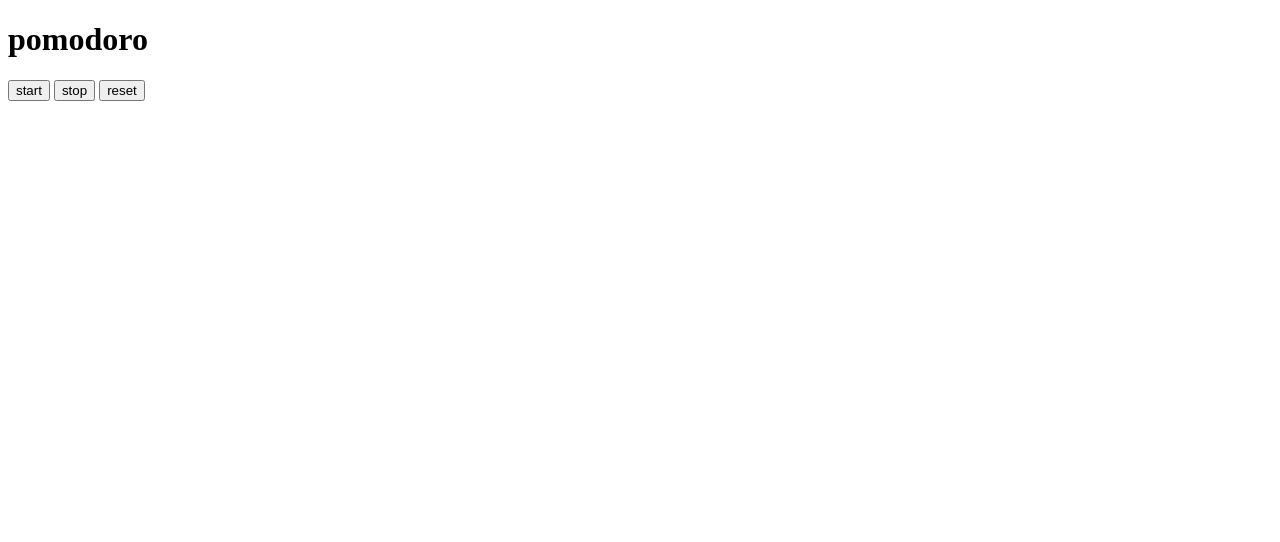
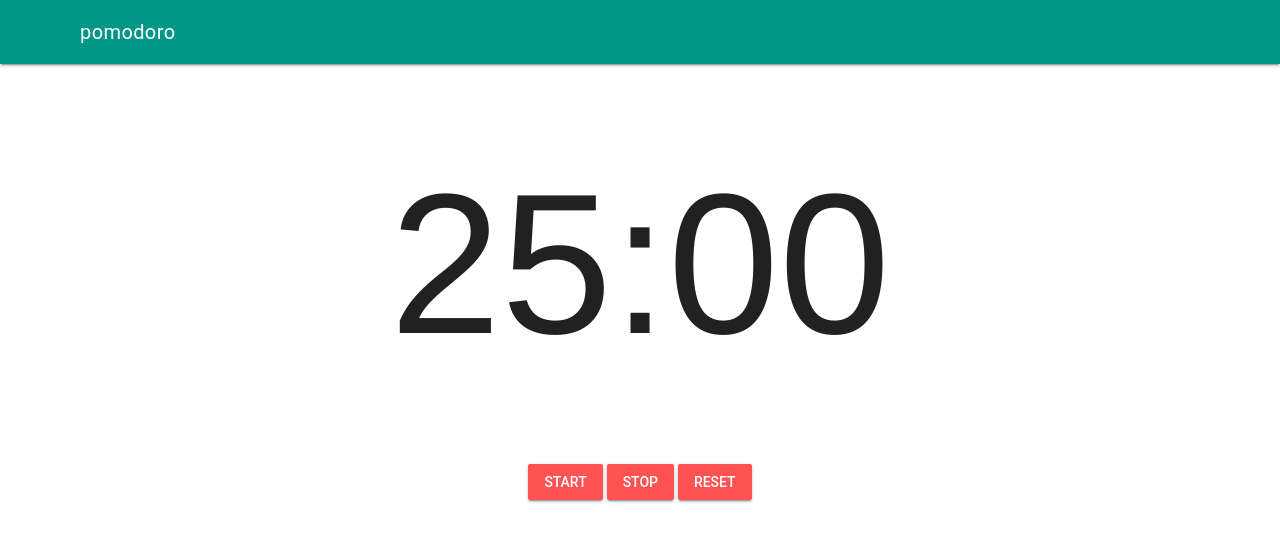
Before and after one commit to qazsato/pomodoro, a plain HTML site: page index.html in a window 1280 px wide. Drawn offline with nearby package versions, Linux system fonts and the light colour scheme.

Commit message:
マテリアルデザイン追加

```diff
--- a/index.css
+++ b/index.css
@@ -0,0 +1,11 @@
+.timer-content {
+  margin: 100px auto;
+  height: 200px;
+  text-align: center;
+  font-size: 200px;
+  line-height: 200px;
+}
+.button-content {
+  width: 100%;
+  text-align: center;
+}
--- a/index.html
+++ b/index.html
@@ -4,14 +4,30 @@
   <meta charset="UTF-8">
   <meta name="viewport" content="width=device-width, initial-scale=1.0">
   <meta http-equiv="X-UA-Compatible" content="ie=edge">
+  <link rel="stylesheet" href="https://fonts.googleapis.com/icon?family=Material+Icons">
+  <link rel="stylesheet" href="https://code.getmdl.io/1.3.0/material.teal-red.min.css" />
   <link rel="stylesheet" href="./index.css">
-  <title>Document</title>
+  <title>pomodoro</title>
 </head>
 <body>
-  <h1>pomodoro</h1>
-  <button id="start">start</button>
-  <button id="stop">stop</button>
-  <button id="reset">reset</button>
+  <div class="mdl-layout mdl-js-layout mdl-layout--fixed-header">
+    <header class="mdl-layout__header">
+      <div class="mdl-layout__header-row">
+        <span class="mdl-layout-title">pomodoro</span>
+      </div>
+    </header>
+    <main class="mdl-layout__content">
+      <div class="page-content">
+        <div class="timer-content">25:00</div>
+        <div class="button-content">
+          <button id="start" class="mdl-button mdl-js-button mdl-button--raised mdl-js-ripple-effect mdl-button--accent">START</button>
+          <button id="stop" class="mdl-button mdl-js-button mdl-button--raised mdl-js-ripple-effect mdl-button--accent">STOP</button>
+          <button id="reset" class="mdl-button mdl-js-button mdl-button--raised mdl-js-ripple-effect mdl-button--accent">RESET</button>
+        </div>
+      </div>
+    </main>
+  </div>
+  <script defer src="https://code.getmdl.io/1.3.0/material.min.js"></script>
   <script src="pomodoro.js"></script>
   <script src="index.js"></script>
 </body>
--- a/index.js
+++ b/index.js
@@ -1,8 +1,9 @@
 const pomodoro = new Pomodoro(function (remainTime) {
   const time = Math.round(this.remainTime / 1000);
   const min = Math.floor(time / 60);
-  const sec = time % 60;
-  console.log('残り時間', `${min} : ${sec}`);
+  let sec = time % 60;
+  sec = sec < 10 ? `0${sec}`: sec;
+  document.querySelectorAll('.timer-content')[0].innerText = `${min}:${sec}`;
 });
 
 const startBtn = document.querySelectorAll('#start')[0];
```
